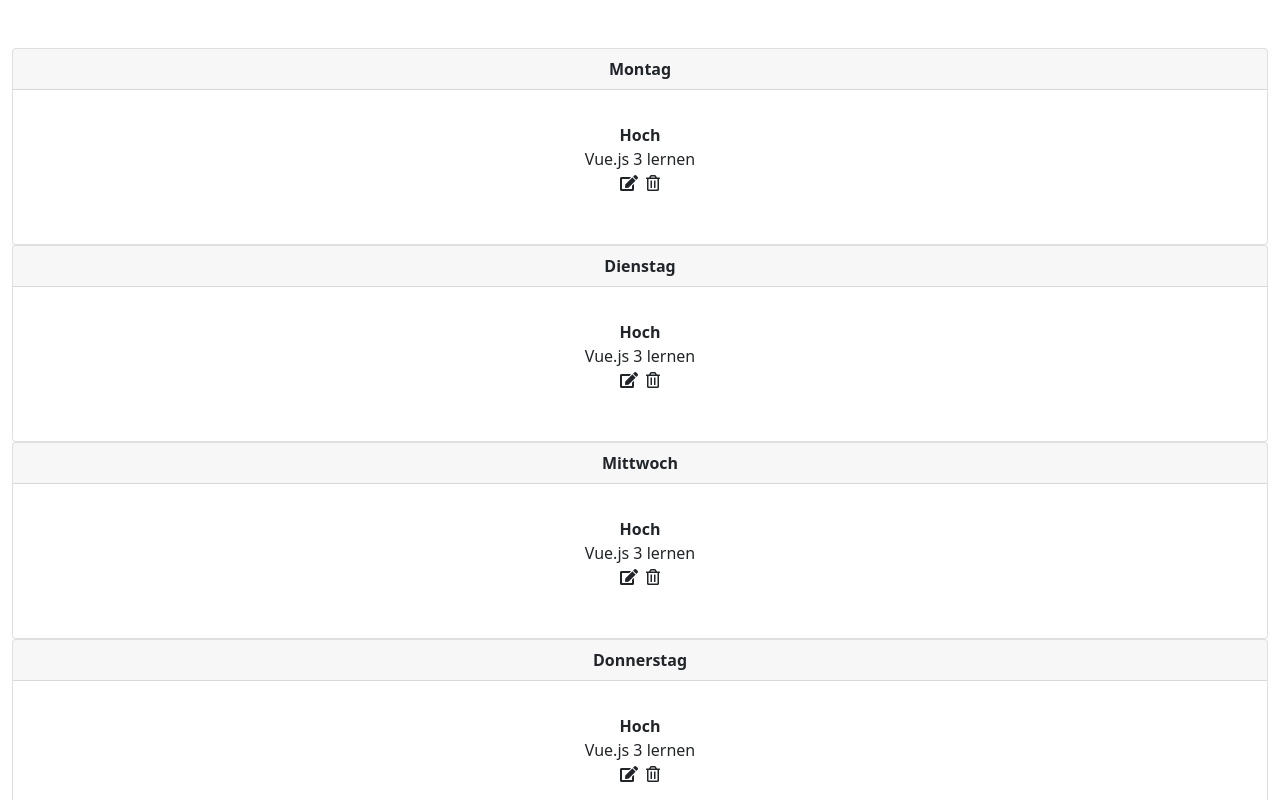
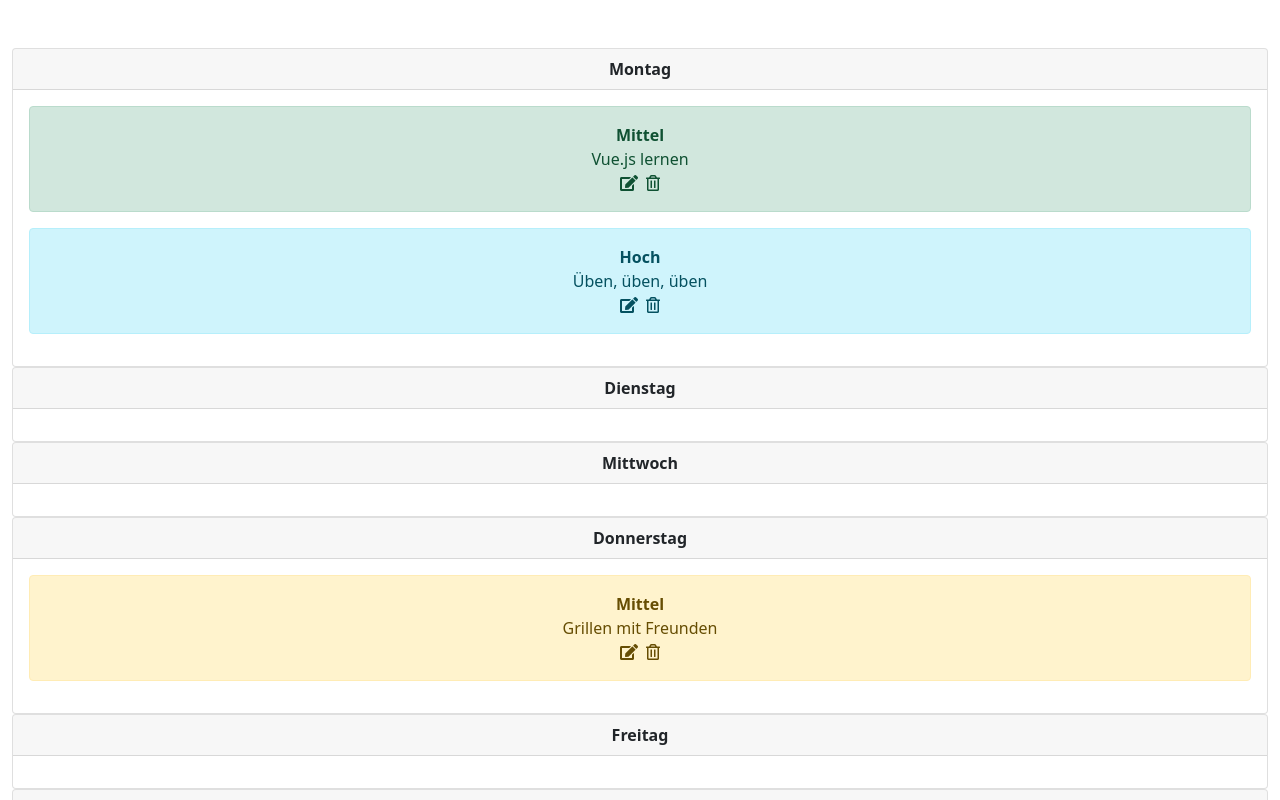
Before and after one commit to timhe375/terminkalender, a Vue app: page / in a window 1280 px wide. Shown: the top 800 px of the page. Built offline with nearby package versions, Linux system fonts and the light colour scheme.

Commit message:
feature: use priority and alert Color function

```diff
--- a/src/components/CalendarDay.vue
+++ b/src/components/CalendarDay.vue
@@ -4,7 +4,11 @@
       <strong>{{ day.fullName }}</strong>
     </div>
     <div class="card-body">
-      <CalendarEvent />
+      <CalendarEvent
+        v-for="event in day.events"
+        :key="event.title"
+        :event="event"
+      />
     </div>
   </div>
 </template>
@@ -32,4 +36,4 @@ export default {
 };
 </script>
 
-<style scoped></style>
+<style></style>
--- a/src/components/CalendarEvent.vue
+++ b/src/components/CalendarEvent.vue
@@ -1,11 +1,11 @@
 <template>
   <div id="calendar-event">
-    <div class="alert text-center">
+    <div class="alert text-center" :class="alertColor">
       <div>
-        <strong>Hoch</strong>
+        <strong>{{ priorityDisplayName }}</strong>
       </div>
 
-      <div>Vue.js 3 lernen</div>
+      <div>{{ event.title }}</div>
 
       <div>
         <i class="fas fa-edit me-2" role="button"></i>
@@ -18,6 +18,25 @@
 <script>
 export default {
   name: "CalendarEvent",
+  props: {
+    event: Object,
+  },
+  computed: {
+    priorityDisplayName() {
+      switch (this.event.priority) {
+        case 1:
+          return "Tief";
+        case 0:
+          return "Mittel";
+        case -1:
+          return "Hoch";
+      }
+      return "Unbekannte Priorität";
+    },
+    alertColor() {
+      return "alert-" + this.event.color;
+    },
+  },
 };
 </script>
 
```
